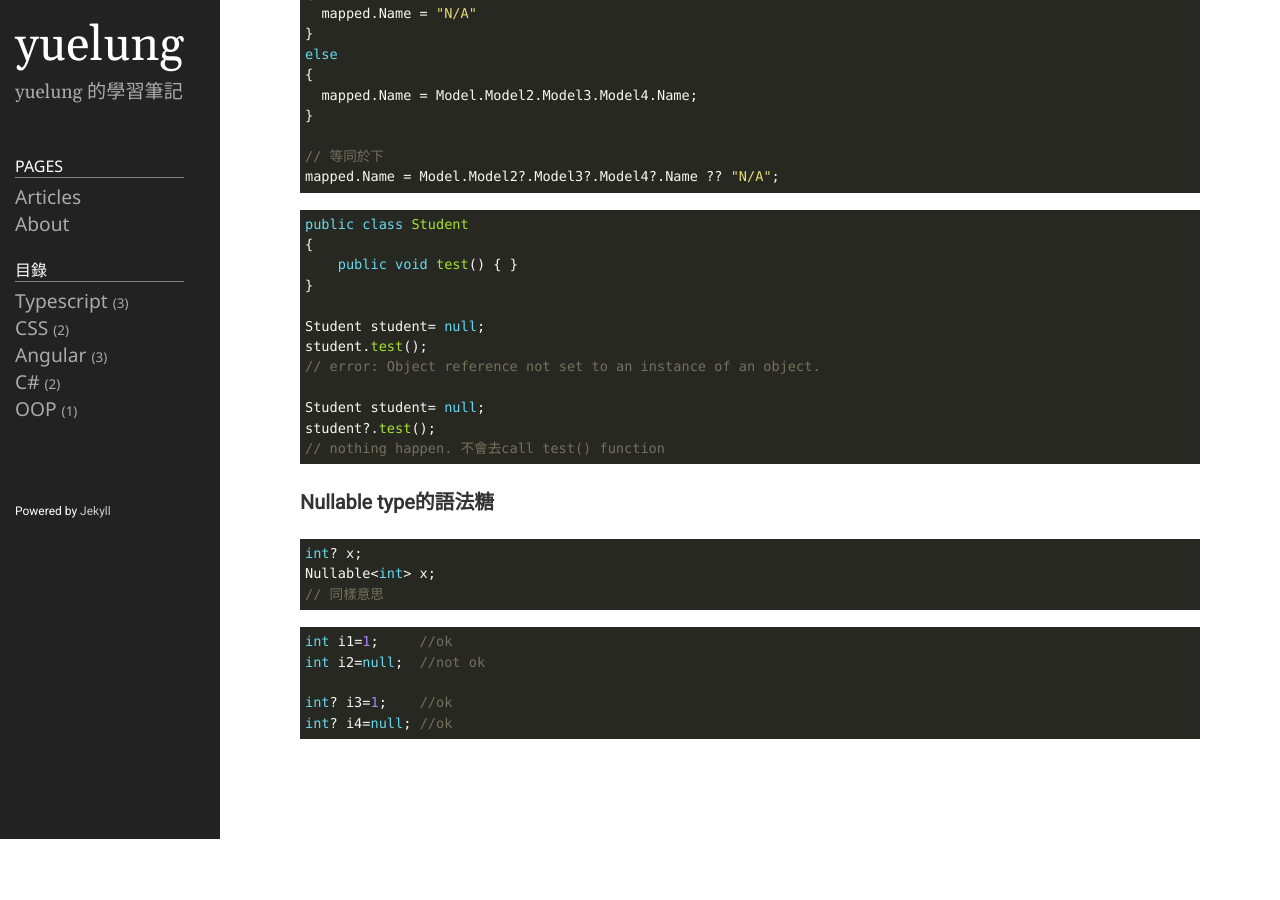
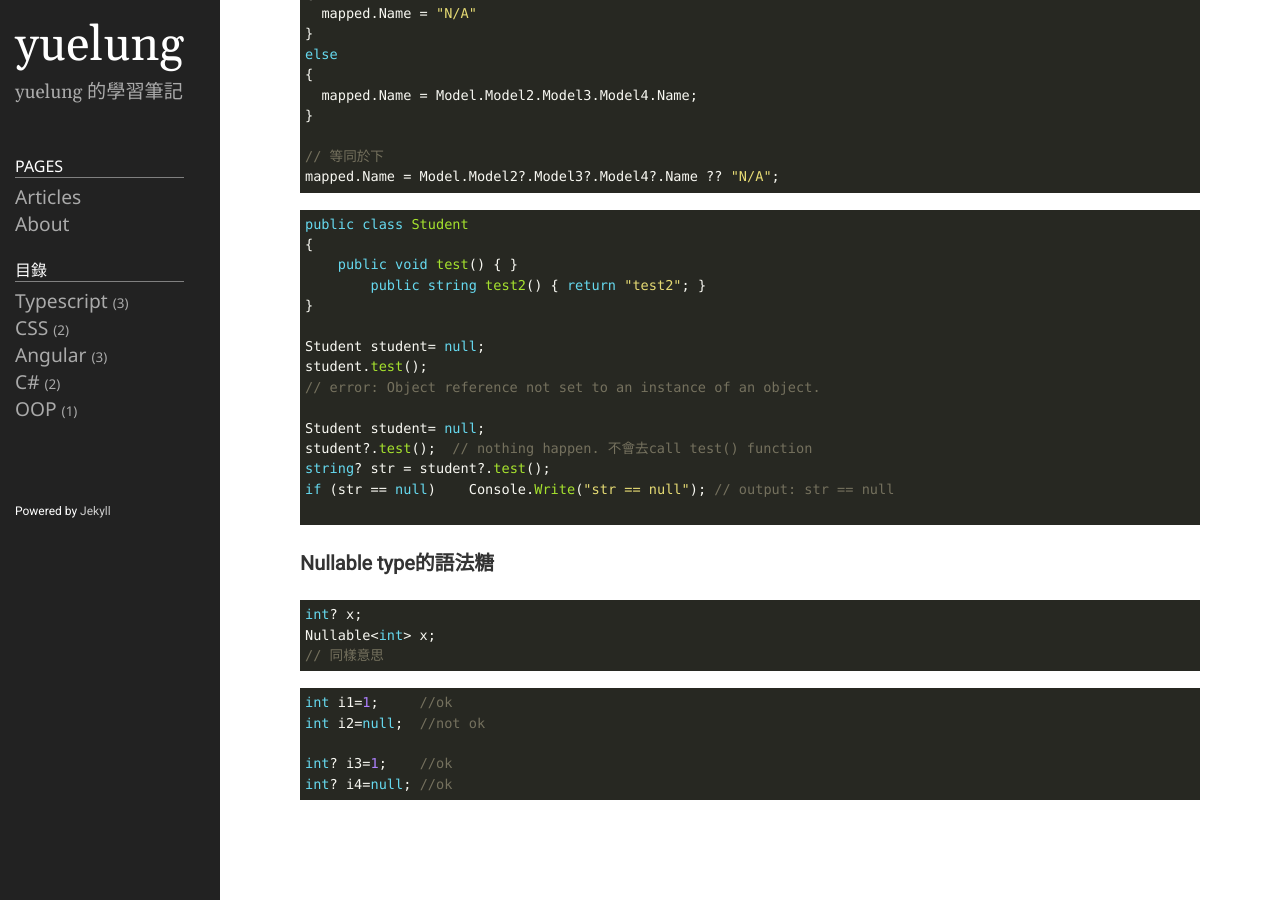
Before and after one commit to YueLung/yuelung.github.io, a Jekyll site: the page built from _posts/c#/2022-02-22-001.markdown, in a window 1280 px wide and 900 px high, scrolled down 723 px. Built offline with Jekyll 4.4.1, drawn with Linux system fonts in a browser that asks for light colours; before the commit the page ends 1562 px from its top, so only the background shows below that.

````diff
--- a/_posts/c#/2022-02-22-001.markdown
+++ b/_posts/c#/2022-02-22-001.markdown
@@ -44,6 +44,7 @@ mapped.Name = Model.Model2?.Model3?.Model4?.Name ?? "N/A";
 public class Student
 {
     public void test() { }
+	public string test2() { return "test2"; }
 }
 
 Student student= null;
@@ -51,8 +52,10 @@ student.test();
 // error: Object reference not set to an instance of an object.
 
 Student student= null;
-student?.test();
-// nothing happen. 不會去call test() function
+student?.test();  // nothing happen. 不會去call test() function
+string? str = student?.test();
+if (str == null)    Console.Write("str == null"); // output: str == null
+
 ```
 
 ### Nullable type的語法糖
--- a/_posts/typescript/2022-03-10-003.markdown
+++ b/_posts/typescript/2022-03-10-003.markdown
@@ -1,7 +1,7 @@
 ---
 layout: post
 title: rxjs 呼叫多次API Observable處理問題
-date: 2022-03-01 21:44:23 +0800
+date: 2022-03-10 21:44:23 +0800
 category: Typescript
 ---
 ### 情境一
````
